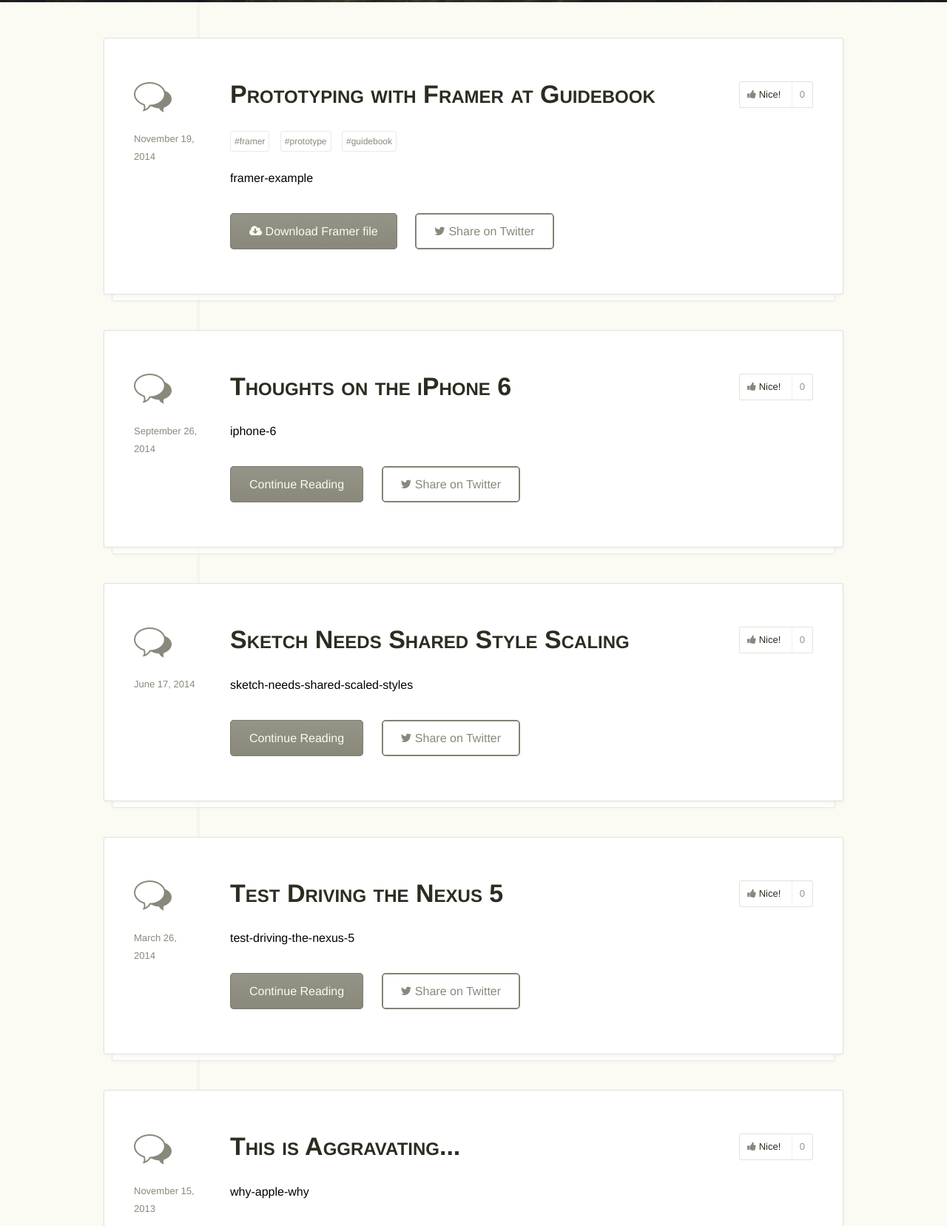
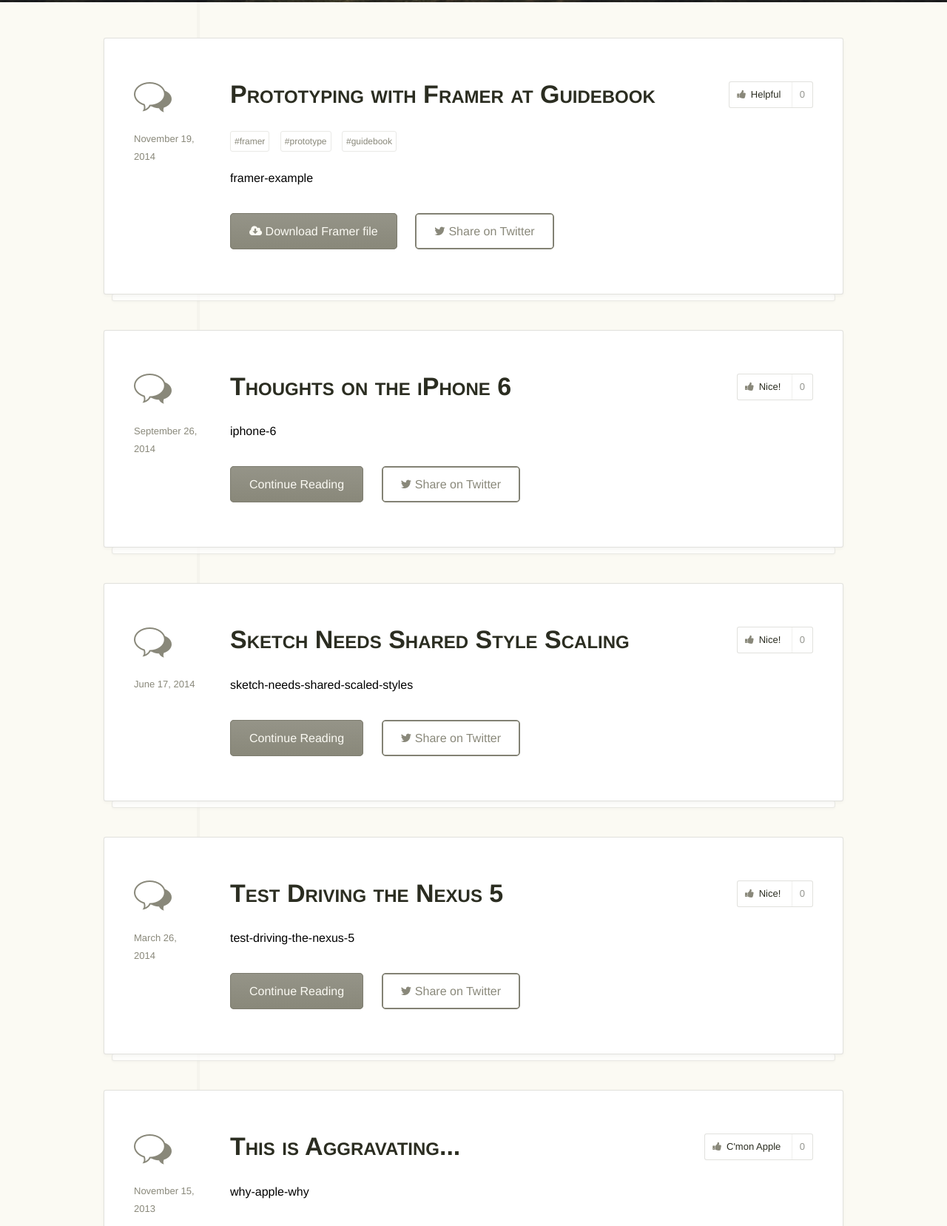
Before and after one commit to pklada/petelada-com, a Jekyll site: the page built from index.html, in a window 1280 px wide. Shown: the part 505-2162 px from the top of the page at 74% size. Built offline with Jekyll 4.4.1, drawn with Linux system fonts in a browser that asks for light colours; nearby versions of some CDN libraries; some web fonts are replaced; Markdown is read by kramdown in place of the engine named in the settings; comment, search, counter and statistics services are not loaded.

Commit message:
added custom like text to buttons

```diff
--- a/_layouts/post.html
+++ b/_layouts/post.html
@@ -5,7 +5,7 @@ layout: default
 <div class="post-container" data-post-id="{{page.id}}">
 
 	<a class="post_kudos no-kudos" href>
-		<span class="post_kudos_label"><span class="fa fa-thumbs-up mr5"></span> <span class="post_kudos_label_text">Nice!</span></span>
+		<span class="post_kudos_label"><span class="fa fa-thumbs-up mr5"></span> <span class="post_kudos_label_text">{% if page.like_text %}{{ page.like_text}}{% else %}Nice!{% endif %}</span></span>
 		<span class="post_kudos_count">0</span>
 	</a>
 
--- a/_posts/2014-03-10-why-apple-why.markdown
+++ b/_posts/2014-03-10-why-apple-why.markdown
@@ -2,6 +2,7 @@
 layout: post
 title:  "This is Aggravating..."
 date:   2013-11-15 23:47:22
+like_text: "C'mon Apple"
 ---
 
 ![](http://cl.ly/image/0L271U3e2t46/Image%202013.11.15%2011%3A35%3A33%20AM.png)
--- a/_posts/2014-11-19-framer-example.markdown
+++ b/_posts/2014-11-19-framer-example.markdown
@@ -7,6 +7,7 @@ custom-button-title: "Download Framer file"
 custom-button-class: button-download
 img: "/images/guidebook-search.gif"
 tags: ['framer', 'prototype', 'guidebook']
+like_text: Helpful
 ---
 
 I have been using [Framer](http://framerjs.com) for prototyping for a while now, but have recently started to make a concerted effort to use it on a daily basis to improve my interaction prototypes. I have quickly found it to be an invaluable tool &mdash; something which makes communicating with, and inspiring, developers a simple task.
--- a/css/app.css
+++ b/css/app.css
@@ -1152,6 +1152,10 @@ h2 {
   }
 }
 
+/* line 198, ../sass/modules/_post.scss */
+.post_kudos_label_text {
+  margin-left: 3px;
+}
 @media only screen and (max-width: 600px) {
   /* line 198, ../sass/modules/_post.scss */
   .post_kudos_label_text {
@@ -1159,7 +1163,7 @@ h2 {
   }
 }
 
-/* line 205, ../sass/modules/_post.scss */
+/* line 206, ../sass/modules/_post.scss */
 .post_kudos_label {
   font-size: 0.8125em;
   line-height: 1.84615em;
@@ -1167,12 +1171,12 @@ h2 {
   padding: 5px 10px;
   color: #2B2D21;
 }
-/* line 211, ../sass/modules/_post.scss */
+/* line 212, ../sass/modules/_post.scss */
 .post_kudos_label > .fa {
   color: #89887A;
 }
 
-/* line 216, ../sass/modules/_post.scss */
+/* line 217, ../sass/modules/_post.scss */
 .post_kudos_count {
   font-size: 0.8125em;
   line-height: 1.84615em;
@@ -1181,30 +1185,30 @@ h2 {
   border-left: 1px solid rgba(137, 136, 122, 0.25);
   color: #2B2D21;
 }
-/* line 223, ../sass/modules/_post.scss */
+/* line 224, ../sass/modules/_post.scss */
 .no-kudos .post_kudos_count {
   opacity: .5;
 }
 
-/* line 229, ../sass/modules/_post.scss */
+/* line 230, ../sass/modules/_post.scss */
 .kudos-given {
   background: #89887A;
 }
-/* line 232, ../sass/modules/_post.scss */
+/* line 233, ../sass/modules/_post.scss */
 .kudos-given .post_kudos_label {
   color: #FBFAF3;
 }
-/* line 235, ../sass/modules/_post.scss */
+/* line 236, ../sass/modules/_post.scss */
 .kudos-given .post_kudos_label > .fa {
   color: #FBFAF3;
 }
-/* line 240, ../sass/modules/_post.scss */
+/* line 241, ../sass/modules/_post.scss */
 .kudos-given .post_kudos_count {
   color: #FBFAF3;
   font-weight: bold;
   border-left-color: #6e6d62;
 }
-/* line 246, ../sass/modules/_post.scss */
+/* line 247, ../sass/modules/_post.scss */
 .kudos-given:hover {
   background: #89887A;
 }
--- a/index.html
+++ b/index.html
@@ -7,7 +7,7 @@ title: Pete Lada
 <div class="post-container" data-post-id="{{ post.id }}">
 
 	<a class="post_kudos no-kudos" href>
-		<span class="post_kudos_label"><span class="fa fa-thumbs-up mr5"></span> <span class="post_kudos_label_text">Nice!</span></span>
+		<span class="post_kudos_label"><span class="fa fa-thumbs-up mr5"></span> <span class="post_kudos_label_text">{% if post.like_text %}{{ post.like_text}}{% else %}Nice!{% endif %}</span></span>
 		<span class="post_kudos_count">0</span>
 	</a>
 
--- a/sass/modules/_post.scss
+++ b/sass/modules/_post.scss
@@ -196,6 +196,7 @@
 }
 
 .post_kudos_label_text {
+	margin-left: 3px;
 
 	@include respond-to(handhelds) {
 		display: none;
```
